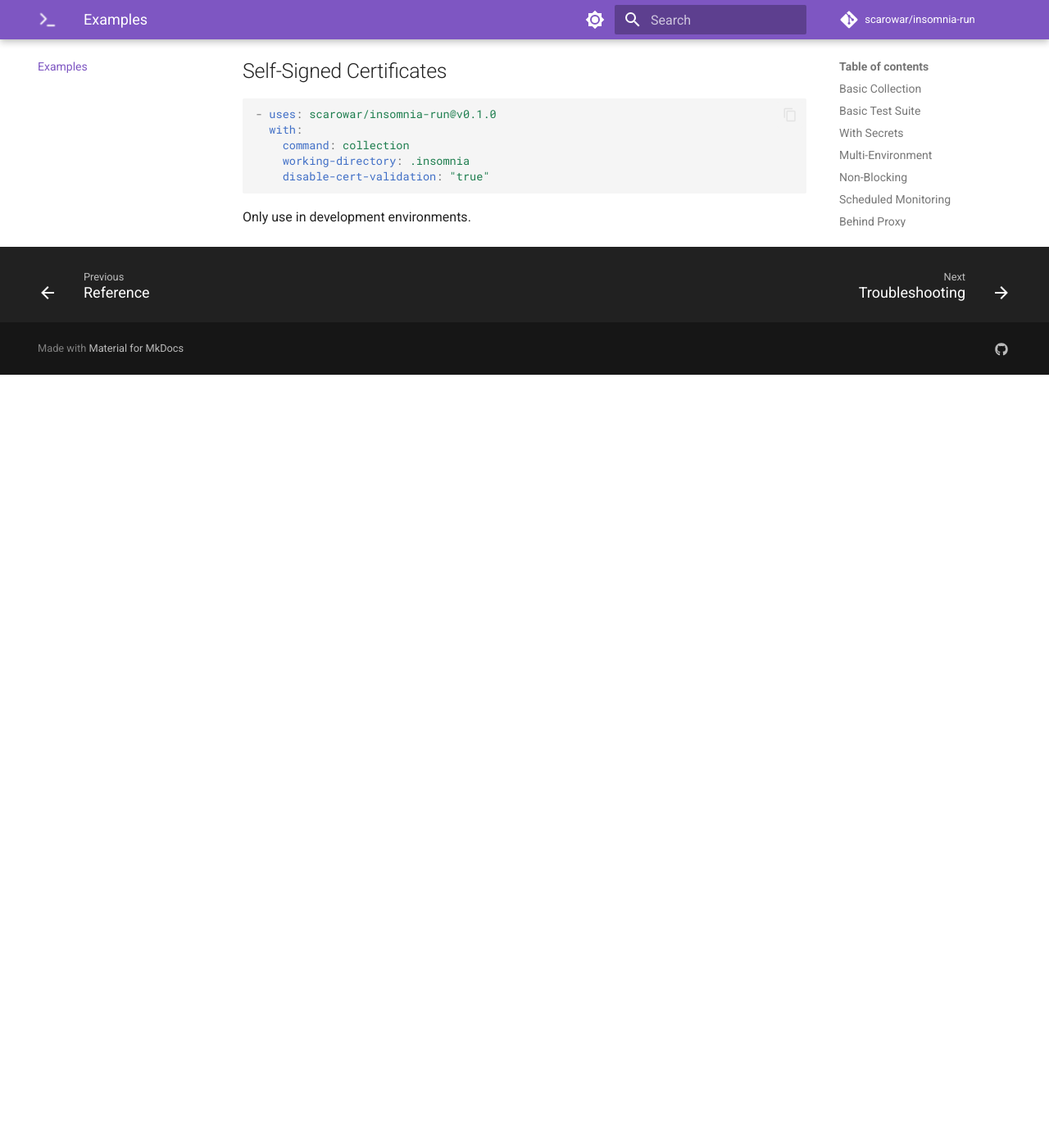
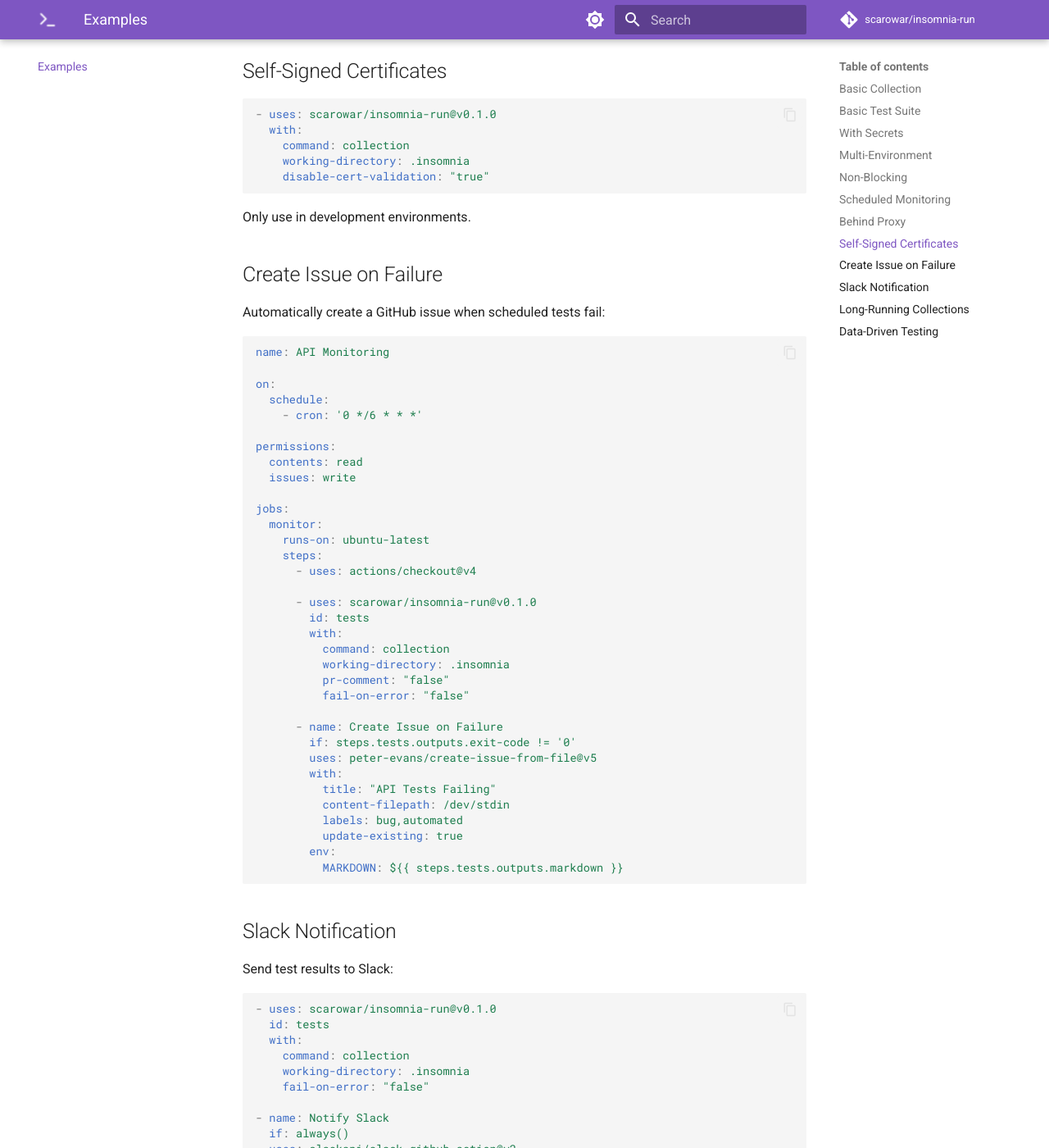
Before and after one commit to scarowar/insomnia-run, an MkDocs documentation site: the page built from docs/examples/index.md, in a window 1280 px wide and 1400 px high, scrolled down 2789 px. Shown: the whole window at 82% size. Built offline with MkDocs 1.6.1 and Material for MkDocs 9.7.7, drawn with Linux system fonts in a browser that asks for light colours; comment, search, counter and statistics services are not loaded; before the commit the page ends 3246 px from its top, so only the background shows below that; some of the changed text lies outside the part shown.

Commit message:
docs: update documentation for v0.2.0 features
- Add execution-timeout to inputs reference
- Add data-folders to collection inputs
- Add advanced examples: Create Issue on Failure, Slack Notification
- Add Long-Running Collections and Data-Driven Testing examples
- Update troubleshooting with execution-timeout guidance

````diff
--- a/docs/examples/index.md
+++ b/docs/examples/index.md
@@ -143,3 +143,102 @@ jobs:
 ```
 
 Only use in development environments.
+
+## Create Issue on Failure
+
+Automatically create a GitHub issue when scheduled tests fail:
+
+```yaml
+name: API Monitoring
+
+on:
+  schedule:
+    - cron: '0 */6 * * *'
+
+permissions:
+  contents: read
+  issues: write
+
+jobs:
+  monitor:
+    runs-on: ubuntu-latest
+    steps:
+      - uses: actions/checkout@v4
+
+      - uses: scarowar/insomnia-run@v0.1.0
+        id: tests
+        with:
+          command: collection
+          working-directory: .insomnia
+          pr-comment: "false"
+          fail-on-error: "false"
+
+      - name: Create Issue on Failure
+        if: steps.tests.outputs.exit-code != '0'
+        uses: peter-evans/create-issue-from-file@v5
+        with:
+          title: "API Tests Failing"
+          content-filepath: /dev/stdin
+          labels: bug,automated
+          update-existing: true
+        env:
+          MARKDOWN: ${{ steps.tests.outputs.markdown }}
+```
+
+## Slack Notification
+
+Send test results to Slack:
+
+```yaml
+- uses: scarowar/insomnia-run@v0.1.0
+  id: tests
+  with:
+    command: collection
+    working-directory: .insomnia
+    fail-on-error: "false"
+
+- name: Notify Slack
+  if: always()
+  uses: slackapi/slack-github-action@v2
+  with:
+    webhook: ${{ secrets.SLACK_WEBHOOK }}
+    webhook-type: incoming-webhook
+    payload: |
+      {
+        "text": "${{ steps.tests.outputs.exit-code == '0' && '✅ API Tests Passed' || '❌ API Tests Failed' }}",
+        "blocks": [
+          {
+            "type": "section",
+            "text": {
+              "type": "mrkdwn",
+              "text": "<${{ github.server_url }}/${{ github.repository }}/actions/runs/${{ github.run_id }}|View Results>"
+            }
+          }
+        ]
+      }
+```
+
+## Long-Running Collections
+
+For large collections or slow APIs, increase the execution timeout:
+
+```yaml
+- uses: scarowar/insomnia-run@v0.1.0
+  with:
+    command: collection
+    working-directory: .insomnia
+    execution-timeout: "600"  # 10 minutes
+```
+
+## Data-Driven Testing
+
+Run collections with external data files:
+
+```yaml
+- uses: scarowar/insomnia-run@v0.1.0
+  with:
+    command: collection
+    working-directory: .insomnia
+    iteration-data: "tests/data/users.csv"
+    iteration-count: "10"
+```
````
Also changed, not shown: docs/reference/inputs.md (+2 -0 lines), docs/troubleshooting.md (+7 -2 lines).
